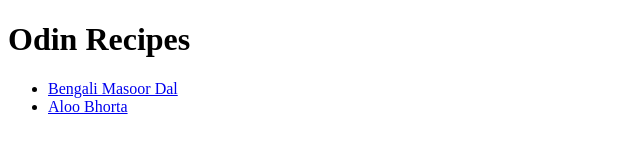
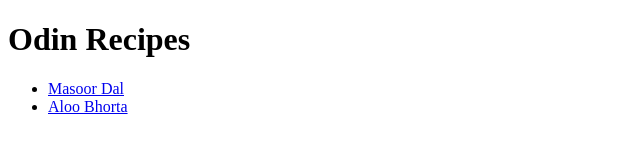
Before and after one commit to nasif03/odin-recipes, a plain HTML site: page index.html in a window 1280 px wide. Shown: the full height of the page, 0-640 px from the left. Drawn offline with Linux system fonts and the light colour scheme.

Commit message:
Edit README.md Change recipe name

```diff
--- a/index.html
+++ b/index.html
@@ -8,7 +8,7 @@
 <body>
     <h1>Odin Recipes</h1>
     <ul>
-        <li><a href="recipes/dal.html">Bengali Masoor Dal</a></li>
+        <li><a href="recipes/dal.html">Masoor Dal</a></li>
         <li><a href="recipes/aloobhorta.html">Aloo Bhorta</a></li>
     </ul>
 </body>
```
Also changed, not shown: 1 other file.
